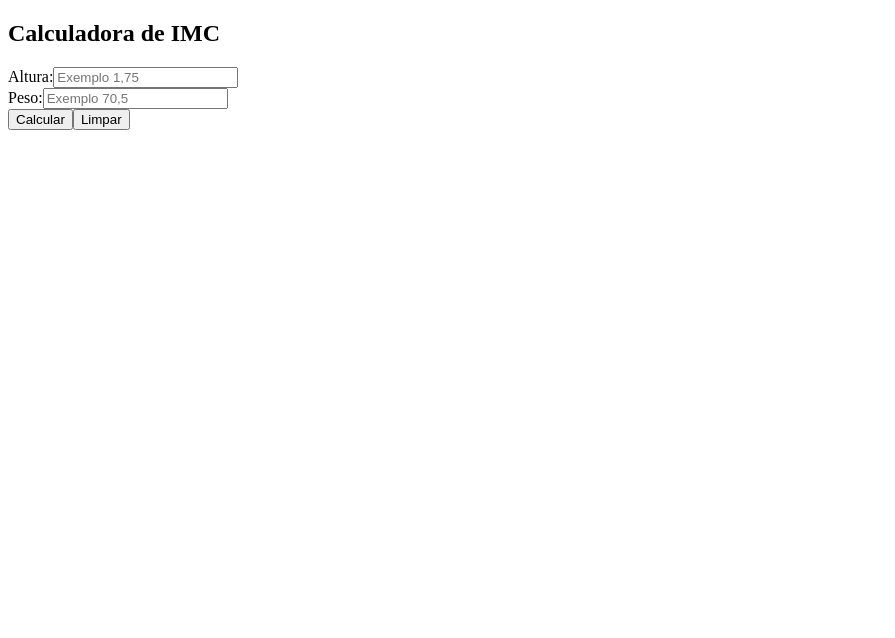
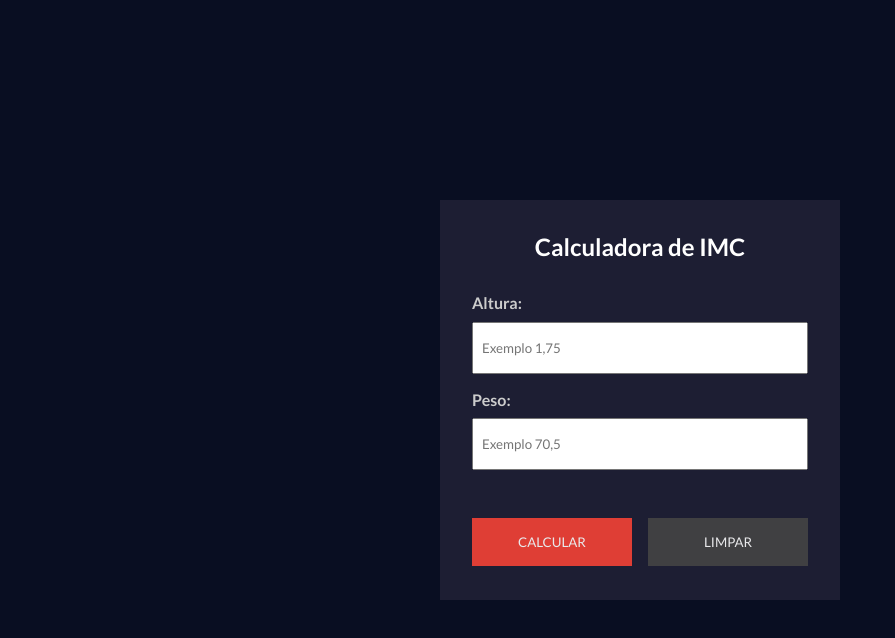
Before and after one commit to pedrofigueiredojsx/react-projects, a React (Vite) app in the folder 17_imc_calc/: page / in a window 1280 px wide. Shown: the top 638 px of the page, without its empty margins (0-895 px from the left). Built offline with nearby package versions, Linux system fonts and the light colour scheme.

Commit message:
feat imc calc start, props buttons and css

```diff
--- a/17_imc_calc/index.html
+++ b/17_imc_calc/index.html
@@ -1,10 +1,15 @@
-<!doctype html>
+<!DOCTYPE html>
 <html lang="en">
   <head>
     <meta charset="UTF-8" />
     <link rel="icon" type="image/svg+xml" href="/vite.svg" />
     <meta name="viewport" content="width=device-width, initial-scale=1.0" />
     <title>imc_calc</title>
+    <link rel="preconnect" href="https://fonts.googleapis.com" />
+    <link rel="preconnect" href="https://fonts.gstatic.com" crossorigin />
+    <link
+      href="https://fonts.googleapis.com/css2?family=Lato:ital,wght@0,100;0,300;0,400;0,700;0,900;1,100;1,300;1,400;1,700;1,900&display=swap"
+      rel="stylesheet" />
   </head>
   <body>
     <div id="root"></div>
--- a/17_imc_calc/src/App.css
+++ b/17_imc_calc/src/App.css
@@ -0,0 +1,6 @@
+.container {
+  min-width: 400px;
+  min-height: 400px;
+  background-color: #1d1e33;
+  padding: 2rem;
+}
--- /dev/null
+++ b/17_imc_calc/src/components/Button.css
@@ -0,0 +1,18 @@
+button {
+  text-transform: uppercase;
+  padding: 1rem 1.5rem;
+  background-color: #f44236;
+  border: none;
+  color: #fff;
+  cursor: pointer;
+  opacity: 0.9;
+  flex: 1;
+}
+
+button:hover {
+  opacity: 1;
+}
+
+#clear-btn {
+  background-color: #444;
+}
--- /dev/null
+++ b/17_imc_calc/src/components/Button.jsx
@@ -0,0 +1,7 @@
+import './Button.css'
+
+const Button = ({ id, text }) => {
+  return <button id={id}>{text}</button>
+}
+
+export default Button
--- a/17_imc_calc/src/components/ImcCalc.css
+++ b/17_imc_calc/src/components/ImcCalc.css
@@ -0,0 +1,34 @@
+#calc-container h2 {
+  text-align: center;
+  margin-bottom: 2rem;
+}
+
+.form-inputs {
+  display: flex;
+  flex-direction: column;
+  justify-content: space-between;
+}
+
+.form-control {
+  display: flex;
+  flex-direction: column;
+  flex: 1;
+  margin-bottom: 1rem;
+}
+
+.form-control label {
+  font-weight: bold;
+  margin-bottom: 0.6rem;
+  color: #ccc;
+}
+
+.form-control input {
+  padding: 1rem 0.5rem;
+}
+
+.action-control {
+  display: flex;
+  justify-content: space-between;
+  gap: 1rem;
+  margin-top: 2rem;
+}
--- a/17_imc_calc/src/components/ImcCalc.jsx
+++ b/17_imc_calc/src/components/ImcCalc.jsx
@@ -1,3 +1,4 @@
+import Button from './Button'
 import './ImcCalc.css'
 const ImcCalc = () => {
   return (
@@ -25,8 +26,8 @@ const ImcCalc = () => {
           </div>
         </div>
         <div className="action-control">
-          <button>Calcular</button>
-          <button>Limpar</button>
+          <Button id="calc-btn" text="Calcular" />
+          <Button id="clear-btn" text="Limpar" />
         </div>
       </form>
     </div>
--- a/17_imc_calc/src/index.css
+++ b/17_imc_calc/src/index.css
@@ -0,0 +1,15 @@
+* {
+  margin: 0;
+  padding: 0;
+  box-sizing: border-box;
+  font-family: 'Lato', sans-serif;
+}
+
+body {
+  background-color: #090e22;
+  display: flex;
+  justify-content: center;
+  align-items: center;
+  min-height: 100vh;
+  color: #fff;
+}
```
Also changed, not shown: 17_imc_calc/src/data/data.js (added, +50 -0 lines).
